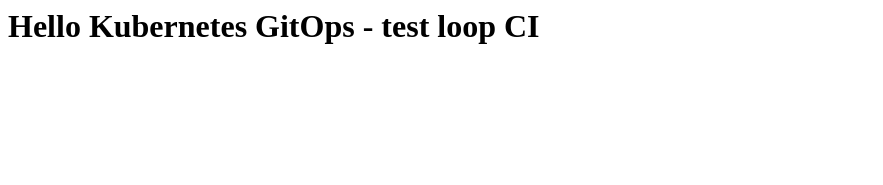
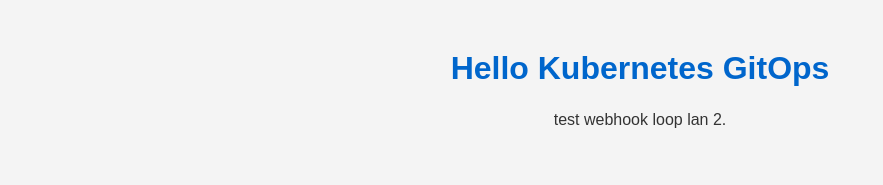
Before and after one commit to longbugi/Sysad.LongPD, a plain HTML site: page Bai42.CD/index.html in a window 1280 px wide. Shown: the whole page, without its empty margins (0-883 px from the left). Drawn offline with Linux system fonts and the light colour scheme.

Commit message:
update web - lan 2

```diff
--- a/Bai42.CD/index.html
+++ b/Bai42.CD/index.html
@@ -1 +1,32 @@
-<h1>Hello Kubernetes GitOps - test loop CI</h1>
+<!DOCTYPE html>
+<html lang="vi">
+<head>
+    <meta charset="UTF-8">
+    <title>Trang Web Don Gian</title>
+    <style>
+        /* CSS cho toàn bộ trang web */
+        body {
+            font-family: Arial, sans-serif;
+            background-color: #f4f4f4;
+            color: #333333;
+            text-align: center;
+            margin: 50px;
+        }
+
+        /* CSS cho tiêu đề */
+        h1 {
+            color: #0066cc;
+        }
+
+        /* CSS cho đoạn văn */
+        p {
+            font-size: 16px;
+            line-height: 1.5;
+        }
+    </style>
+</head>
+<body>
+    <h1>Hello Kubernetes GitOps</h1>
+    <p>test webhook loop lan 2.</p>
+</body>
+</html>
```
